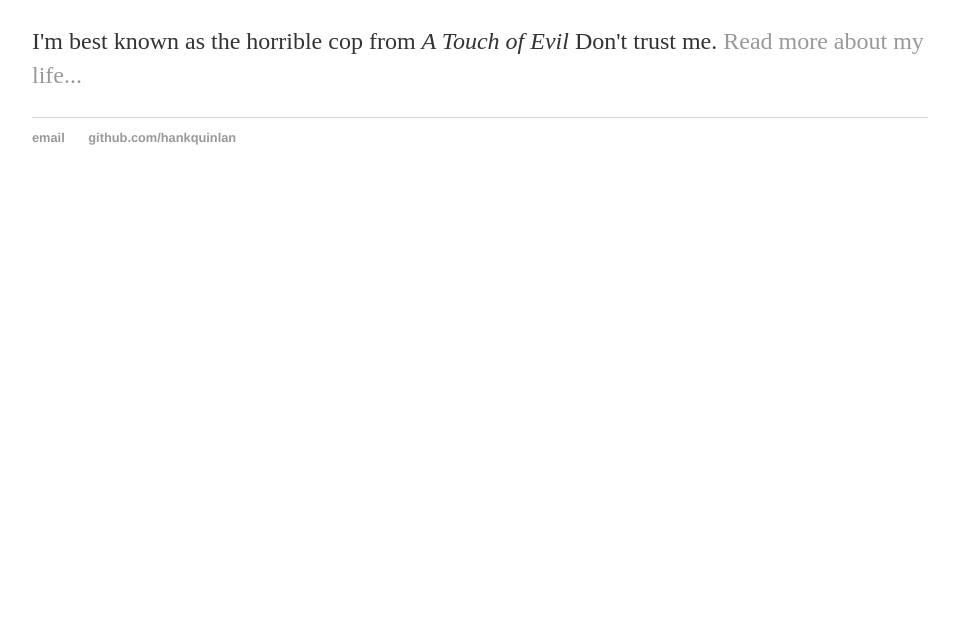
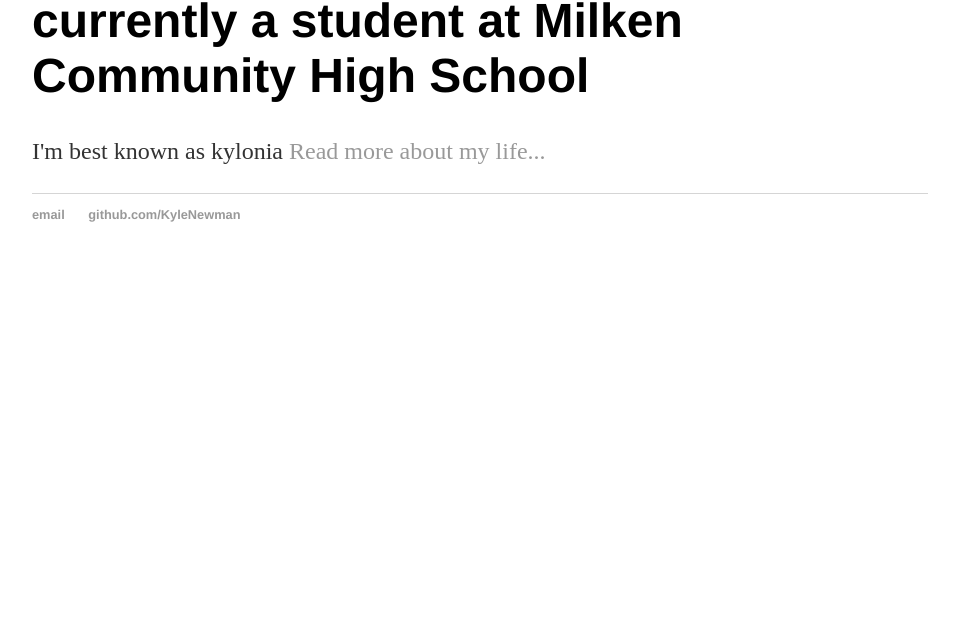
Before and after one commit to knewman579/knewman579.github.io, a plain HTML site: page index.html in a window 1280 px wide. Shown: the part 172-800 px from the top of the page, without its empty margins (160-1115 px from the left). Drawn offline with Linux system fonts and the light colour scheme.

Commit message:
Personalizing my personal website...

```diff
--- a/index.html
+++ b/index.html
@@ -16,14 +16,14 @@
 		</nav>
 		<div class="container">
     		<div class="blurb">
-        		<h1>Hi there, I'm Hank Quinlan!</h1>
-				<p>I'm best known as the horrible cop from <em>A Touch of Evil</em> Don't trust me. <a href="/about">Read more about my life...</a></p>
+        		<h1>My Name is Kyle Newman, and I am currently a student at Milken Community High School</h1>
+				<p>I'm best known as kylonia <a href="/about">Read more about my life...</a></p>
     		</div><!-- /.blurb -->
 		</div><!-- /.container -->
 		<footer>
     		<ul>
         		<li><a href="mailto:hankquinlanhub@gmail.com">email</a></li>
-        		<li><a href="https://github.com/hankquinlan">github.com/hankquinlan</a></li>
+        		<li><a href="https://github.com/KyleNewman">github.com/KyleNewman</a></li>
 			</ul>
 		</footer>
 	</body>
```
